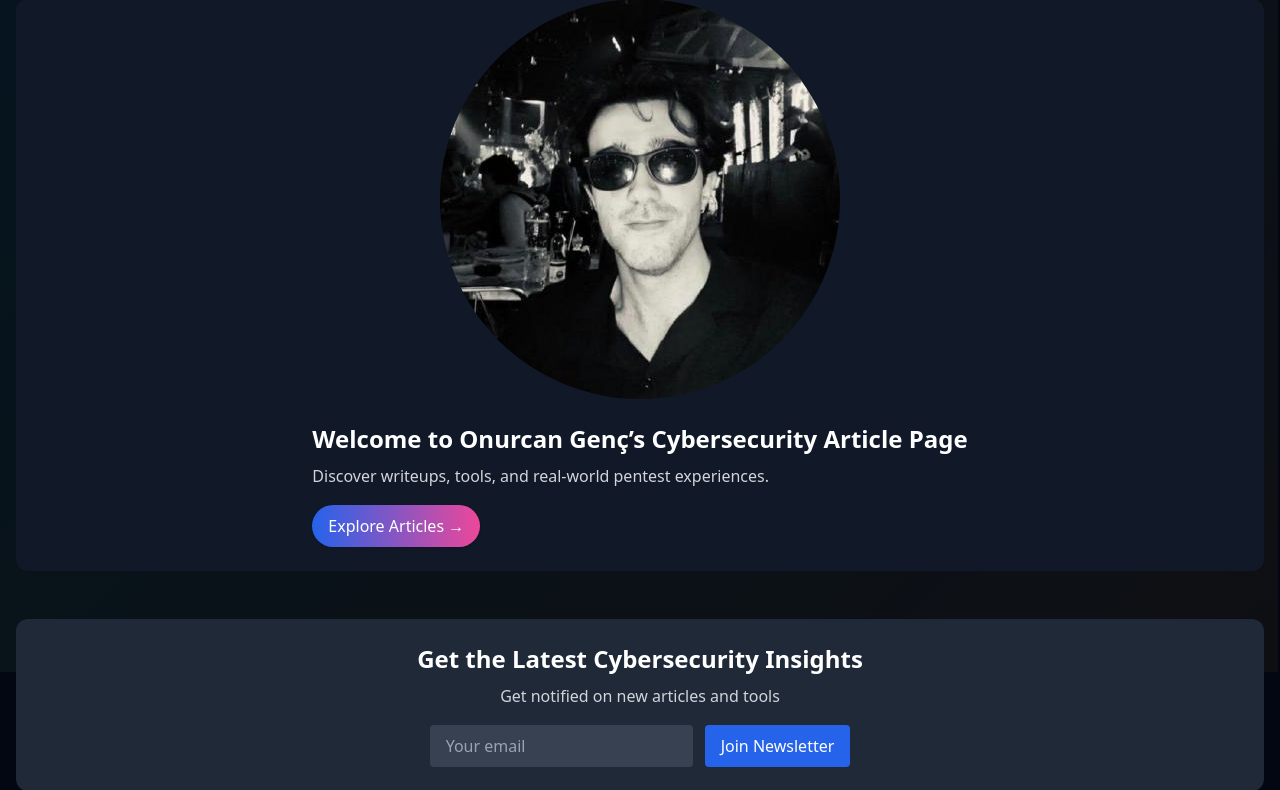
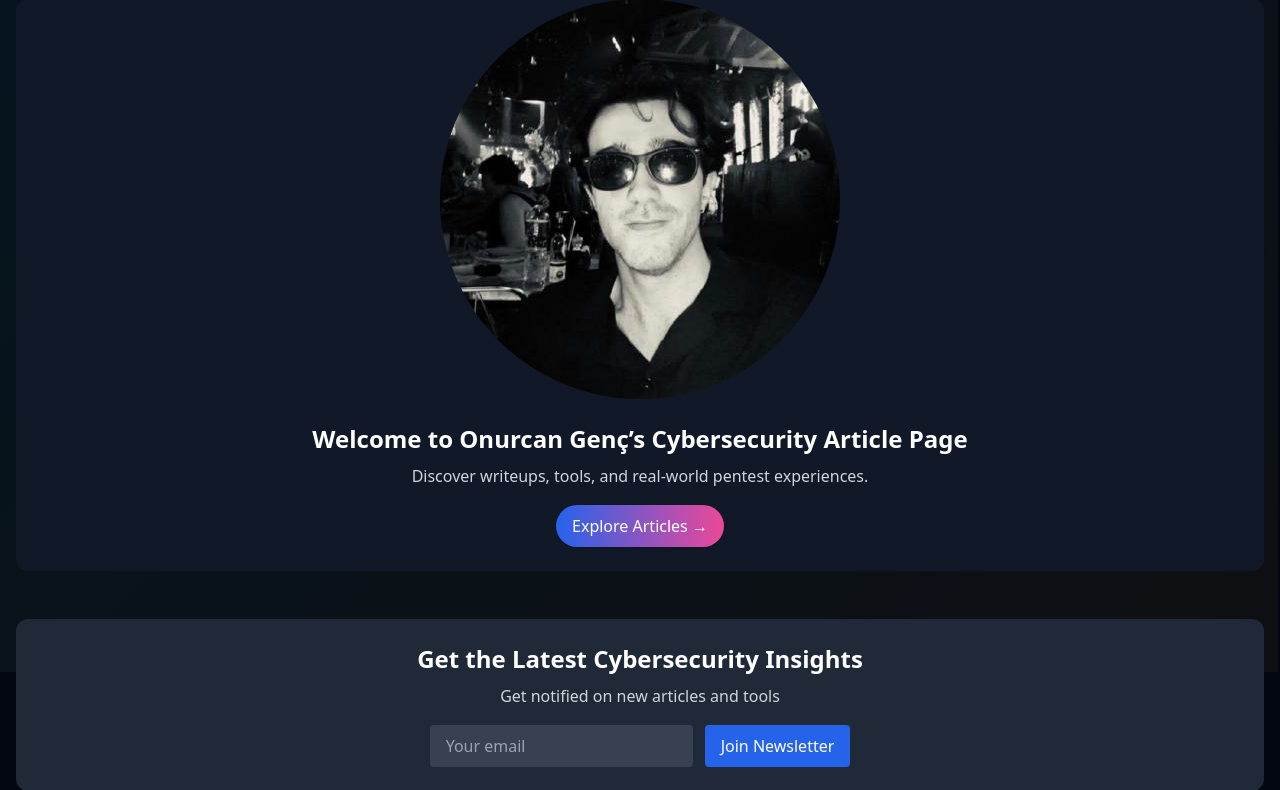
Before and after one commit to onurcangnc/medium_feed_site, a Python web app: template templates/index.html.j2 in a window 1280 px wide. Shown: the part 126-916 px from the top of the page. Run offline with Jinja, Linux system fonts and the light colour scheme; the template is opened without the code that fills it, so the values that code supplies are empty.

Commit message:
frontend adjustements3

```diff
--- a/templates/index.html.j2
+++ b/templates/index.html.j2
@@ -90,10 +90,10 @@
     </div>
 
     <!-- OG Preview Card -->
-    <section class="-mt-12 mb-12">
+    <section class="-mt-12 mb-20">
       <div class="rounded-xl overflow-hidden shadow-lg bg-gray-900 flex flex-col lg:flex-row items-center lg:items-start">
-        <img src="/static/profile.jpg" alt="Onurcan Genç OG preview" loading="lazy" class="w-[400px] h-[400px] rounded-full object-cover mx-auto lg:mx-0 lg:mr-6 mt-6"/>
-        <div class="p-6 flex-1">
+        <img src="/static/profile.jpg" alt="Onurcan Genç OG preview" loading="lazy" class="w-40 h-40 rounded-full object-cover mx-auto mt-6"/>
+        <div class="p-6 flex flex-col items-center text-center space-y-4">
           <h2 class="text-2xl font-bold text-white mb-2">Welcome to Onurcan Genç’s Cybersecurity Article Page</h2>
           <p class="text-gray-300 mb-4">
             Discover writeups, tools, and real-world pentest experiences.
```
